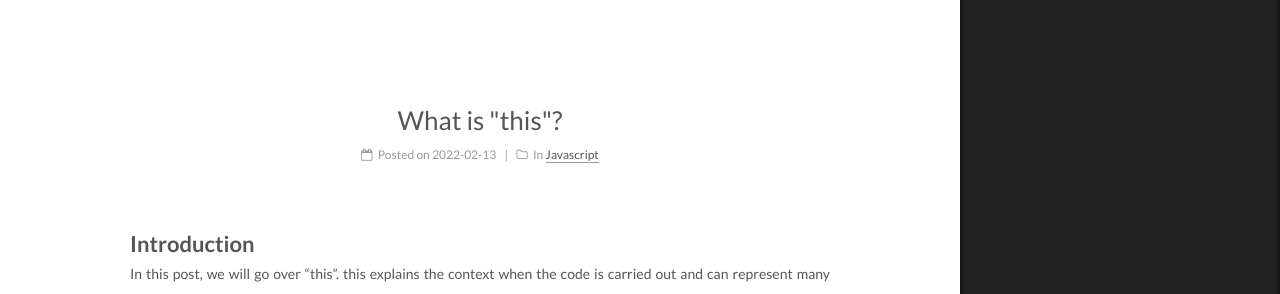
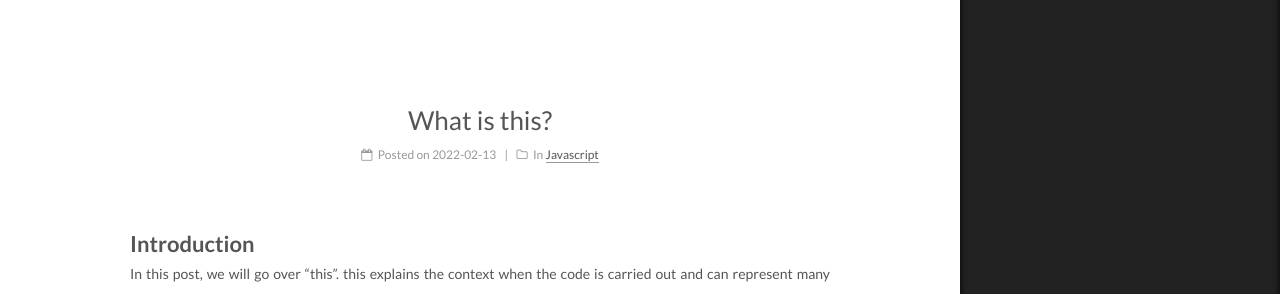
Before and after one commit to rlcjf0014/rlcjf0014.github.io, a Jekyll site: the page built from _posts/2022/2022-02-13-this.md, in a window 1280 px wide. Shown: the part 240-534 px from the top of the page. Built offline with Jekyll 4.4.1, drawn with Linux system fonts in a browser that asks for light colours.

```diff
--- a/_posts/2022/2022-02-13-this.md
+++ b/_posts/2022/2022-02-13-this.md
@@ -1,5 +1,5 @@
 ---
-title: What is "this"?
+title: What is this?
 date: 2022-02-13 11:31:30
 categories:
 - Javascript
```
